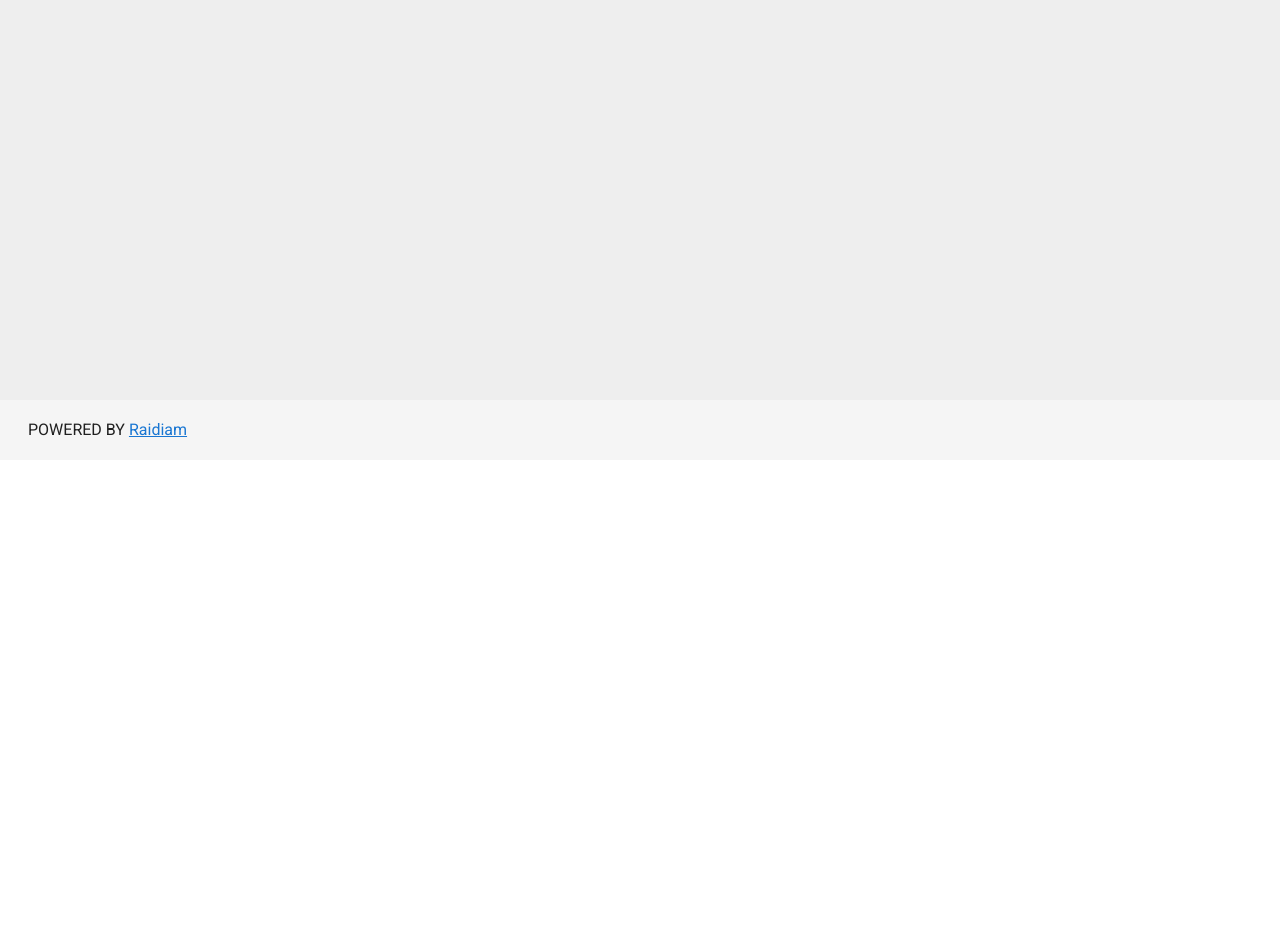
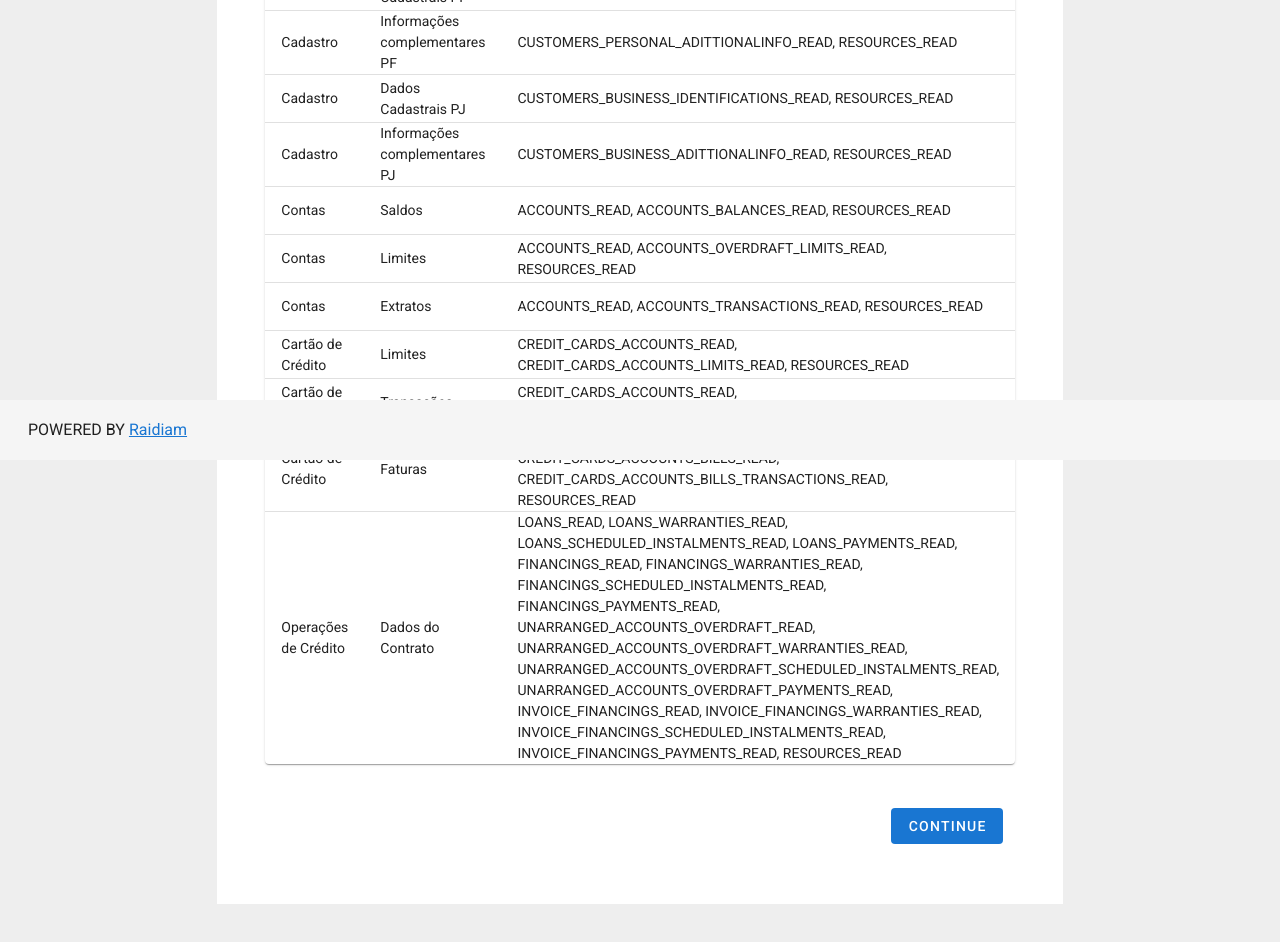
Before and after one commit to OpenBanking-Brasil/applications-exemplo, a Vue app in the folder tpp-payments-client/tpp-views/: page /consent-menu in a window 1280 px wide. Shown: the part 340-1282 px from the top of the page. Before the commit the page ends 800 px from the top, so only its background shows below. Built offline with nearby package versions, Linux system fonts and the light colour scheme.

Commit message:
implement vuex state store and consent menu

```diff
--- a/tpp-payments-client/tpp-views/package.json
+++ b/tpp-payments-client/tpp-views/package.json
@@ -13,7 +13,8 @@
     "uuid": "^8.3.2",
     "vue": "^2.6.14",
     "vue-router": "^3.5.1",
-    "vuetify": "^2.6.0"
+    "vuetify": "^2.6.0",
+    "vuex": "^3.6.2"
   },
   "devDependencies": {
     "@babel/core": "^7.12.16",
--- a/tpp-payments-client/tpp-views/src/main.js
+++ b/tpp-payments-client/tpp-views/src/main.js
@@ -1,12 +1,14 @@
-import Vue from 'vue'
-import App from './App.vue'
-import vuetify from './plugins/vuetify'
-import router from './router'
+import Vue from "vue";
+import App from "./App.vue";
+import vuetify from "./plugins/vuetify";
+import router from "./router";
+import store from "./store";
 
-Vue.config.productionTip = false
+Vue.config.productionTip = false;
 
 new Vue({
   vuetify,
   router,
-  render: h => h(App)
-}).$mount('#app')
+  store,
+  render: (h) => h(App),
+}).$mount("#app");
--- a/tpp-payments-client/tpp-views/src/router/index.js
+++ b/tpp-payments-client/tpp-views/src/router/index.js
@@ -7,7 +7,7 @@ import PaymentDetail from '../views/PaymentDetails.vue'
 import PatchView from '../views/PatchView.vue'
 import PaymentResponseView from '../views/PaymentResponseView.vue'
 import PatchResponseView from '../views/PatchResponseView.vue'
-PatchResponseView
+import ConsentMenu from '../views/ConsentMenu.vue'
 
 Vue.use(VueRouter)
 
@@ -46,6 +46,11 @@ const routes = [
     path: '/patch-response',
     name: 'patch-response',
     component: PatchResponseView
+  },
+  {
+    path: '/consent-menu',
+    name: 'consent-menu',
+    component: ConsentMenu
   }
 ]
 
--- /dev/null
+++ b/tpp-payments-client/tpp-views/src/store/index.js
@@ -0,0 +1,15 @@
+import Vuex from "vuex";
+import Vue from "vue";
+import mockTPP from "./modules/mock-tpp";
+
+//Load Vuex
+Vue.use(Vuex);
+
+//Create Store
+const store = new Vuex.Store({
+    modules: {
+        mockTPP
+    }
+  })
+
+export default store
--- /dev/null
+++ b/tpp-payments-client/tpp-views/src/store/modules/mock-tpp.js
@@ -0,0 +1,27 @@
+//import axios from "../../util/axios";
+
+const state = {
+    selectedOption: ""
+};
+
+const getters = {
+    selectedOption: (state) => state.selectedOption
+};
+
+const actions = {
+    setOption({ commit }, option){
+        commit("setSelectedOption", option);
+    }
+
+};
+
+const mutations = {
+    setSelectedOption: (state, selectedOption) => (state.selectedOption = selectedOption)
+};
+
+export default {
+    state,
+    getters,
+    actions,
+    mutations
+}
--- a/tpp-payments-client/tpp-views/src/views/BanksView.vue
+++ b/tpp-payments-client/tpp-views/src/views/BanksView.vue
@@ -69,6 +69,7 @@ import SheetAppBar from "@/components/GeneralAppComponents/SheetAppBar.vue";
 import Button from "@/components/Buttons/Button.vue";
 import axios from "../util/axios.js";
 import { v1 as uuid } from "uuid";
+import { mapGetters } from "vuex";
 
 export default {
   name: "BankView",
@@ -100,6 +101,7 @@ export default {
           }
         )
         .then((res) => {
+          if(this.selectedOption === "payments"){
             this.$router.push({
               name: "payment-menu",
               params: {
@@ -109,7 +111,13 @@ export default {
                 },
               },
             });
-        }).catch((err) => {
+          } else {
+            this.$router.push({
+              name: "consent-menu"
+            });
+          }
+        })
+        .catch((err) => {
           console.log(err);
           this.loading = false;
         });
@@ -135,12 +143,16 @@ export default {
         return bank.title.toLowerCase().includes(this.search.toLowerCase());
       });
     },
+
+    ...mapGetters(["selectedOption"])
   },
 
-  mounted() {
-    axios.get("/banks", { withCredentials: true }).then((response) => {
+  created() {
+    axios.get(`/banks/${this.selectedOption}`, { withCredentials: true }).then((response) => {
       this.getBanks(response.data);
     });
+
+
   },
 };
 </script>
--- /dev/null
+++ b/tpp-payments-client/tpp-views/src/views/ConsentMenu.vue
@@ -0,0 +1,193 @@
+<template>
+  <v-main class="consent-menu">
+    <v-row>
+      <v-col cols="12" sm="2"> </v-col>
+      <v-col cols="12" sm="8">
+        <SheetAppBar header="Consent Menu" />
+        <v-container class="pa-md-12" style="background: #ffffff">
+          <v-data-table
+            :hide-default-footer="true"
+            :items-per-page="11"
+            :headers="headers"
+            :items="consents"
+            class="elevation-1"
+          >
+            <template v-slot:[`item.consent`]="{ item }">
+              <v-simple-checkbox
+                :ripple="false"
+                v-model="item.consent"
+              ></v-simple-checkbox>
+            </template>
+          </v-data-table>
+          <v-col class="text-right">
+            <v-btn class="mt-8 mx-auto" depressed color="primary" @click="continueConsent">
+              Continue
+            </v-btn>
+          </v-col>
+        </v-container>
+      </v-col>
+      <v-col cols="12" sm="2"> </v-col>
+    </v-row>
+  </v-main>
+</template>
+
+<script>
+// @ is an alias to /src
+import SheetAppBar from "@/components/GeneralAppComponents/SheetAppBar.vue";
+
+export default {
+  name: "ConsentMenu",
+  components: {
+    SheetAppBar,
+  },
+  data() {
+    return {
+      consents: [
+        {
+          dataCategory: "Cadastro",
+          group: "Dados Cadastrais PF",
+          permissions: [
+            "CUSTOMERS_PERSONAL_IDENTIFICATIONS_READ",
+            " RESOURCES_READ",
+          ],
+          consent: false,
+        },
+        {
+          dataCategory: "Cadastro",
+          group: "Informações complementares PF",
+          permissions: [
+            "CUSTOMERS_PERSONAL_ADITTIONALINFO_READ",
+            " RESOURCES_READ",
+          ],
+          consent: false,
+        },
+        {
+          dataCategory: "Cadastro",
+          group: "Dados Cadastrais PJ",
+          permissions: [
+            "CUSTOMERS_BUSINESS_IDENTIFICATIONS_READ",
+            " RESOURCES_READ",
+          ],
+          consent: false,
+        },
+        {
+          dataCategory: "Cadastro",
+          group: "Informações complementares PJ",
+          permissions: [
+            "CUSTOMERS_BUSINESS_ADITTIONALINFO_READ",
+            " RESOURCES_READ",
+          ],
+          consent: false,
+        },
+        {
+          dataCategory: "Contas",
+          group: "Saldos",
+          permissions: [
+            "ACCOUNTS_READ",
+            " ACCOUNTS_BALANCES_READ",
+            " RESOURCES_READ",
+          ],
+          consent: false,
+        },
+        {
+          dataCategory: "Contas",
+          group: "Limites",
+          permissions: [
+            "ACCOUNTS_READ",
+            " ACCOUNTS_OVERDRAFT_LIMITS_READ",
+            " RESOURCES_READ",
+          ],
+          consent: false,
+        },
+        {
+          dataCategory: "Contas",
+          group: "Extratos",
+          permissions: [
+            "ACCOUNTS_READ",
+            " ACCOUNTS_TRANSACTIONS_READ",
+            " RESOURCES_READ",
+          ],
+          consent: false,
+        },
+        {
+          dataCategory: "Cartão de Crédito",
+          group: "Limites",
+          permissions: [
+            "CREDIT_CARDS_ACCOUNTS_READ",
+            " CREDIT_CARDS_ACCOUNTS_LIMITS_READ",
+            " RESOURCES_READ",
+          ],
+          consent: false,
+        },
+        {
+          dataCategory: "Cartão de Crédito",
+          group: "Transações",
+          permissions: [
+            "CREDIT_CARDS_ACCOUNTS_READ",
+            " CREDIT_CARDS_ACCOUNTS_TRANSACTIONS_READ",
+            " RESOURCES_READ",
+          ],
+          consent: false,
+        },
+        {
+          dataCategory: "Cartão de Crédito",
+          group: "Faturas",
+          permissions: [
+            "CREDIT_CARDS_ACCOUNTS_READ",
+            " CREDIT_CARDS_ACCOUNTS_BILLS_READ",
+            " CREDIT_CARDS_ACCOUNTS_BILLS_TRANSACTIONS_READ",
+            " RESOURCES_READ",
+          ],
+          consent: false,
+        },
+        {
+          dataCategory: "Operações de Crédito",
+          group: "Dados do Contrato",
+          permissions: [
+            "LOANS_READ",
+            " LOANS_WARRANTIES_READ",
+            " LOANS_SCHEDULED_INSTALMENTS_READ",
+            " LOANS_PAYMENTS_READ",
+            " FINANCINGS_READ",
+            " FINANCINGS_WARRANTIES_READ",
+            " FINANCINGS_SCHEDULED_INSTALMENTS_READ",
+            " FINANCINGS_PAYMENTS_READ",
+            " UNARRANGED_ACCOUNTS_OVERDRAFT_READ",
+            " UNARRANGED_ACCOUNTS_OVERDRAFT_WARRANTIES_READ",
+            " UNARRANGED_ACCOUNTS_OVERDRAFT_SCHEDULED_INSTALMENTS_READ",
+            " UNARRANGED_ACCOUNTS_OVERDRAFT_PAYMENTS_READ",
+            " INVOICE_FINANCINGS_READ",
+            " INVOICE_FINANCINGS_WARRANTIES_READ",
+            " INVOICE_FINANCINGS_SCHEDULED_INSTALMENTS_READ",
+            " INVOICE_FINANCINGS_PAYMENTS_READ",
+            " RESOURCES_READ",
+
+          ],
+          consent: false,
+        },
+      ],
+      headers: [
+        {
+          text: "CATEGORIA DE DADOS",
+          align: "start",
+          sortable: false,
+          value: "dataCategory",
+        },
+        { text: "AGRUPAMENTO", value: "group" },
+        { text: "PERMISSIONS", value: "permissions" },
+        { text: "GIVE CONSENT", value: "consent" },
+      ],
+    };
+  },
+
+  methods : {
+    continueConsent(){
+      this.consents.forEach((rowData) => {
+        if(rowData.consent){
+          console.log(rowData.group);
+        }
+      });
+    }
+  }
+};
+</script>
```
Also changed, not shown: tpp-payments-client/tpp-views/src/views/HomeView.vue (+48 -72 lines), 2 other files (tests, documents, lock files or other folders). Lines whose indentation alone changed are shown as unchanged.
